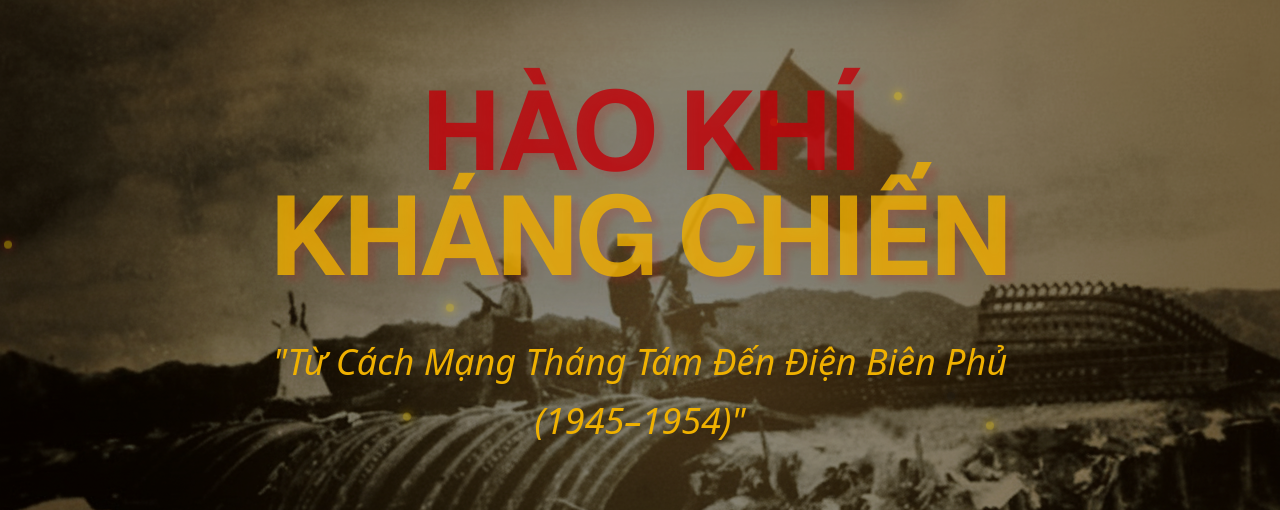
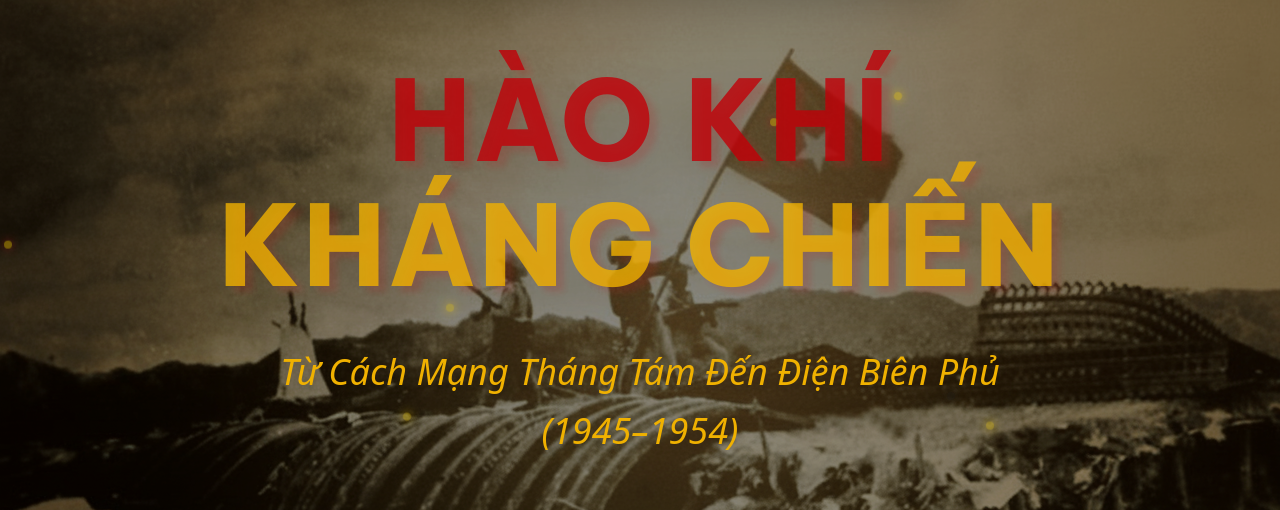
Before and after one commit to nghialnt-letmecook/MLN131-Project-base-learning, a Next.js app: page / in a window 1280 px wide. Shown: the part 123-633 px from the top of the page. Built offline with nearby package versions, Linux system fonts and the light colour scheme; no server answers; grey boxes are pictures that could not be loaded.

Commit message:
add Be Vietnam Pro font and update hero title styles

```diff
--- a/src/app/layout.tsx
+++ b/src/app/layout.tsx
@@ -5,6 +5,7 @@ import {
   Playfair_Display,
   Inter,
   Crimson_Text,
+  Be_Vietnam_Pro,
 } from "next/font/google";
 import "./globals.css";
 import ConditionalNavbar from "@/components/ui/conditional-navbar";
@@ -17,6 +18,13 @@ const geistSans = Geist({
 const geistMono = Geist_Mono({
   variable: "--font-geist-mono",
   subsets: ["latin"],
+});
+
+// Font tiếng Việt đẹp cho tiêu đề chính
+const beVietnamPro = Be_Vietnam_Pro({
+  variable: "--font-be-vietnam",
+  subsets: ["latin", "vietnamese"],
+  weight: ["400", "500", "600", "700", "800", "900"],
 });
 
 // Font sang trọng cho tiêu đề
@@ -103,7 +111,7 @@ export default function RootLayout({
   return (
     <html lang="vi">
       <body
-        className={`${geistSans.variable} ${geistMono.variable} ${playfairDisplay.variable} ${inter.variable} ${crimsonText.variable} antialiased`}
+        className={`${geistSans.variable} ${geistMono.variable} ${beVietnamPro.variable} ${playfairDisplay.variable} ${inter.variable} ${crimsonText.variable} antialiased`}
       >
         <ConditionalNavbar />
         {children}
--- a/src/app/page.tsx
+++ b/src/app/page.tsx
@@ -308,14 +308,14 @@ export default function DienBienPhuPage() {
 
         <div className="max-w-7xl mx-auto relative z-20 px-4">
           <div className="hero-content mb-12">
-            <h1 className="hero-title text-5xl md:text-7xl lg:text-[7rem] font-bold mb-8 text-balance leading-[0.9] tracking-tight font-sans">
+            <h1 className="hero-title text-5xl md:text-7xl lg:text-[7rem] font-extrabold mb-8 text-balance leading-[0.9] tracking-wide font-[family-name:var(--font-be-vietnam)]">
               <div className="title-line text-center">
-                <span className="text-red-700/80 drop-shadow-2xl inline-block font-bold">
+                <span className="text-red-700/80 drop-shadow-2xl inline-block font-extrabold">
                   HÀO KHÍ
                 </span>
               </div>
-              <div className="title-line mt-1 text-center">
-                <span className="text-yellow-500/80 drop-shadow-2xl inline-block font-bold whitespace-nowrap">
+              <div className="title-line mt-6 text-center">
+                <span className="text-yellow-500/80 drop-shadow-2xl inline-block font-extrabold">
                   KHÁNG CHIẾN
                 </span>
               </div>
@@ -324,7 +324,7 @@ export default function DienBienPhuPage() {
 
           <div className="max-w-4xl mx-auto">
             <p className="hero-quote text-3xl md:text-4xl text-yellow-500 mb-6 text-pretty leading-relaxed italic drop-shadow-lg font-normal">
-              "Từ Cách Mạng Tháng Tám Đến Điện Biên Phủ (1945–1954)"
+              Từ Cách Mạng Tháng Tám Đến Điện Biên Phủ (1945–1954)
             </p>
           </div>
         </div>
```
